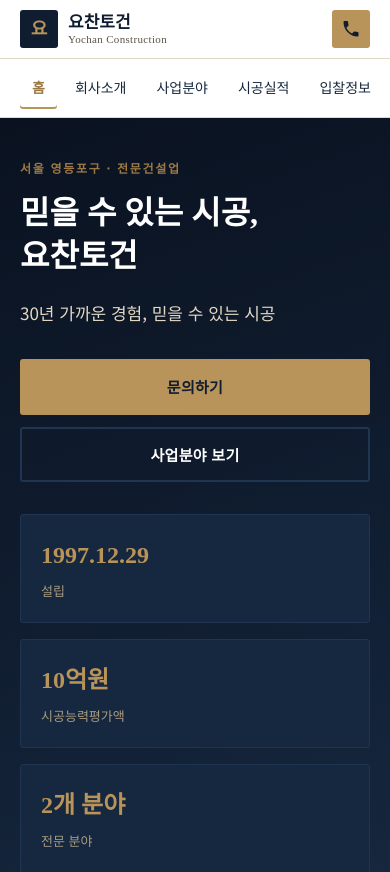
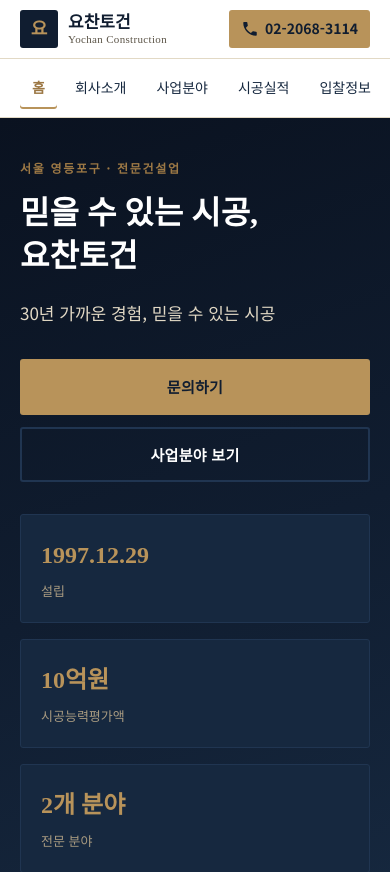
Before and after one commit to yochankon/company, a React (Vite) app: page / in a window 390 px wide. Shown: the top 872 px of the page. Built offline with nearby package versions, Linux system fonts and the light colour scheme; no server answers.

Commit message:
fix: 모바일 헤더에서 전화번호를 전화 아이콘 옆으로 이동, 하단 메뉴 줄에서는 제거

```diff
--- a/src/App.css
+++ b/src/App.css
@@ -113,12 +113,16 @@
 
 .mobile-call {
   display: none;
-  place-items: center;
-  width: 38px;
+  align-items: center;
+  gap: 6px;
+  padding: 0 12px;
   height: 38px;
   border-radius: var(--radius);
   background: var(--color-orange-500);
   color: var(--color-navy-900);
+  font-weight: 700;
+  font-size: 14px;
+  white-space: nowrap;
   flex: none;
 }
 
@@ -846,7 +850,7 @@
   }
 
   .mobile-call {
-    display: grid;
+    display: flex;
   }
 
   .nav {
@@ -863,10 +867,13 @@
     display: none;
   }
 
-  .nav-link,
-  .nav-cta {
+  .nav-link {
     flex: none;
     white-space: nowrap;
+  }
+
+  .nav-cta {
+    display: none;
   }
 
   .nav-link {
--- a/src/components/Header.jsx
+++ b/src/components/Header.jsx
@@ -24,12 +24,13 @@ function Header() {
           </NavLink>
 
           <a href={`tel:${company.phone}`} className="mobile-call" aria-label={`전화 ${company.phone}`}>
-            <svg viewBox="0 0 24 24" width="20" height="20" fill="none" aria-hidden="true">
+            <svg viewBox="0 0 24 24" width="18" height="18" fill="none" aria-hidden="true">
               <path
                 d="M6.6 10.8c1.4 2.8 3.8 5.2 6.6 6.6l2.2-2.2c.3-.3.7-.4 1-.2 1.1.4 2.3.6 3.6.6.6 0 1 .4 1 1V20c0 .6-.4 1-1 1C10.9 21 3 13.1 3 3.5c0-.6.4-1 1-1h3.5c.6 0 1 .4 1 1 0 1.2.2 2.4.6 3.6.1.3 0 .7-.3 1l-2.2 2.2z"
                 fill="currentColor"
               />
             </svg>
+            <span>{company.phone}</span>
           </a>
         </div>
 
```
